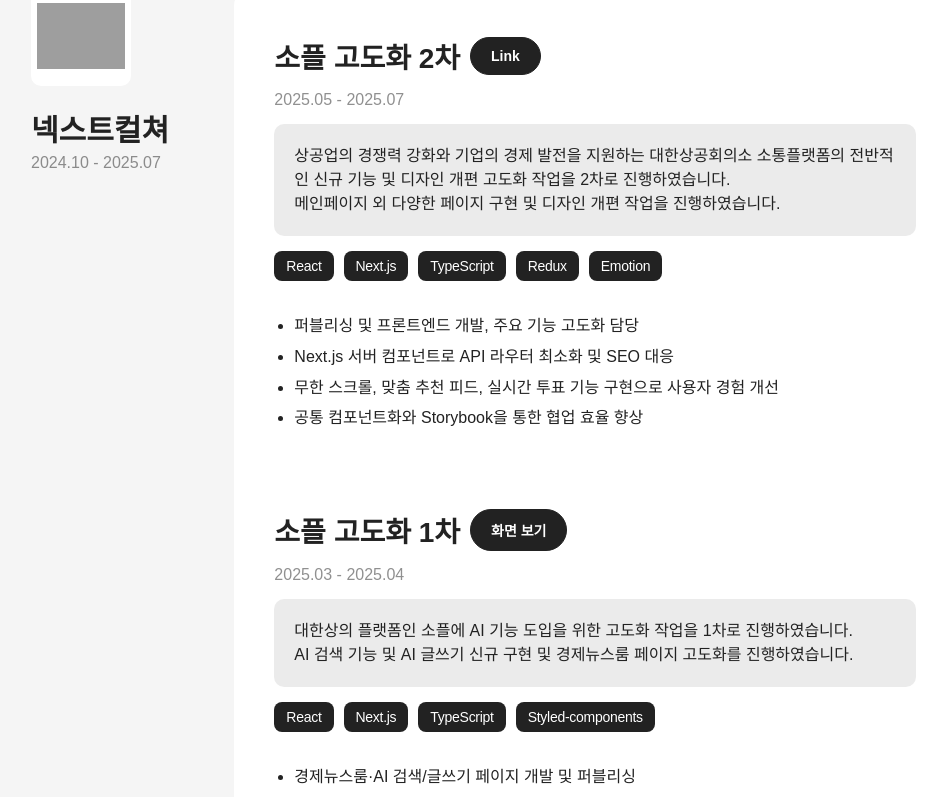
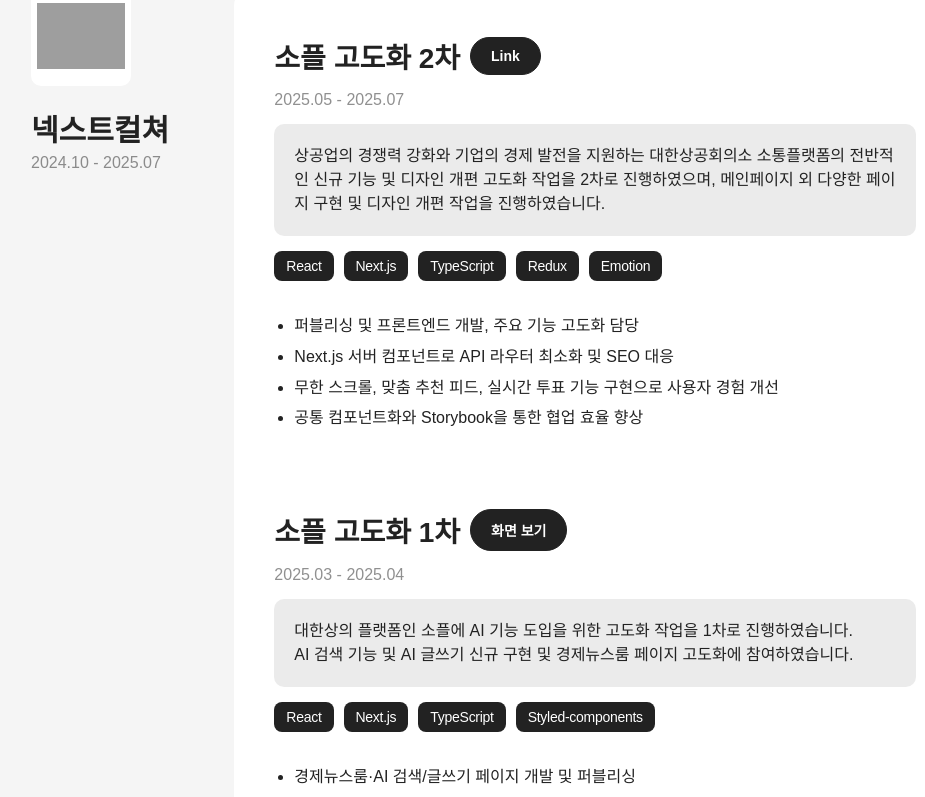
Before and after one commit to hyeminem-Jo/hyejin-portfolio, a Next.js app: page / in a window 1280 px wide. Shown: the part 3280-4077 px from the top of the page, without its empty margins (9-934 px from the left). Built offline with nearby package versions, Linux system fonts and the light colour scheme; grey boxes are pictures that could not be loaded.

Commit message:
fix: Works 내용 수정

```diff
--- a/src/app/_modules/side-projects/SideProjects.tsx
+++ b/src/app/_modules/side-projects/SideProjects.tsx
@@ -17,7 +17,7 @@ const sideProjectsList = [
     title: 'J-stagram',
     image: '/assets/images/side-project/side-project-05.png',
     introduction:
-      '회원가입, 로그인, 및 메시지 기능의 인스타그램 클론 프로젝트입니다. \n 카카오 소셜로그인 및 supabase 의 리얼타임 기능을 활용하여 \n실시간으로 채팅이 가능하도록 구현하였습니다.\n Jotai 를 사용하여 내 정보 상태관리를 구현하였습니다.',
+      '회원가입, 로그인, 및 메시지 기능의 인스타그램 클론 프로젝트입니다. \n 카카오 소셜로그인 및 supabase 의 리얼타임 기능을 활용하여 \n실시간으로 채팅이 가능하도록 구현하였습니다.\n Jotai 를 사용하여 내 정보 상태관리를 구현하였습니다. \n (일반 회원가입의 경우 이메일 인증 횟수가 제한되어있어 인증 이메일이 발송되지 않을 수 있습니다.)',
     skills: ['React', 'Next.js', 'TypeScript', 'React-query', 'Jotai', 'Supabase'],
     link: 'https://hyejin-toy-project.vercel.app/j-stagram',
     github: 'https://github.com/hyeminem-Jo/toy-project',
--- a/src/app/_modules/works/Works.tsx
+++ b/src/app/_modules/works/Works.tsx
@@ -24,7 +24,7 @@ const companyList = [
       {
         projectName: '소플 고도화 2차',
         projectDesc:
-          '상공업의 경쟁력 강화와 기업의 경제 발전을 지원하는 대한상공회의소 소통플랫폼의 전반적인 신규 기능 및 디자인 개편 고도화 작업을 2차로 진행하였습니다. \n 메인페이지 외 다양한 페이지 구현 및 디자인 개편 작업을 진행하였습니다.',
+          '상공업의 경쟁력 강화와 기업의 경제 발전을 지원하는 대한상공회의소 소통플랫폼의 전반적인 신규 기능 및 디자인 개편 고도화 작업을 2차로 진행하였으며, 메인페이지 외 다양한 페이지 구현 및 디자인 개편 작업을 진행하였습니다.',
         projectPeriod: '2025.05 - 2025.07',
         skillList: ['React', 'Next.js', 'TypeScript', 'Redux', 'Emotion'],
         projectWorkList: [
@@ -39,7 +39,7 @@ const companyList = [
       {
         projectName: '소플 고도화 1차',
         projectDesc:
-          '대한상의 플랫폼인 소플에 AI 기능 도입을 위한 고도화 작업을 1차로 진행하였습니다. \n AI 검색 기능 및 AI 글쓰기 신규 구현 및 경제뉴스룸 페이지 고도화를 진행하였습니다.',
+          '대한상의 플랫폼인 소플에 AI 기능 도입을 위한 고도화 작업을 1차로 진행하였습니다. \n AI 검색 기능 및 AI 글쓰기 신규 구현 및 경제뉴스룸 페이지 고도화에 참여하였습니다.',
         projectPeriod: '2025.03 - 2025.04',
         skillList: ['React', 'Next.js', 'TypeScript', 'Styled-components'],
         projectWorkList: [
@@ -217,7 +217,7 @@ const companyList = [
       {
         projectName: '삼성 지속가능성경영 사이트 운영',
         projectDesc:
-          '환경, 사회, 거버넌스 분야에 걸쳐 삼성전자의 전략과 주요 성과를 담은 보고서 형식의 웹사이트',
+          '환경, 사회, 거버넌스 분야에 걸쳐 삼성전자의 전략과 주요 성과를 담은 보고서 형식의 웹사이트입니다. 새롭게 바뀌는 내용에 대응하여 운영을 진행하였습니다.',
         projectPeriod: '2023.04 - 2023.12',
         skillList: ['javascript', 'jQuery', 'scss'],
         projectWorkList: [
@@ -236,7 +236,7 @@ const companyList = [
       {
         projectName: '자사(이모션글로벌) 홈페이지 고도화',
         projectDesc:
-          '자회사인 이모션 글로벌 홈페이지이며, 본사에 대한 정보, 포트폴리오, 의뢰 서비스, 입사지원 서비스 등을 제공하는 웹사이트 입니다. 고도화 및 운영 업무를 진행하였습니다.',
+          '자회사인 이모션 글로벌 홈페이지이며, 본사에 대한 정보, 포트폴리오, 의뢰 서비스, 입사지원 서비스 등을 제공하는 웹사이트이며, 고도화 및 운영 업무를 진행하였습니다.',
         projectPeriod: '2022.11 - 2023.02',
         skillList: ['Vue.js', 'Nuxt.js', 'SWR', 'Emotion', 'scss'],
         projectWorkList: [
@@ -248,7 +248,7 @@ const companyList = [
       {
         projectName: '대상 사이트(종가, 오푸드) 운영',
         projectDesc:
-          '종가(JONGGA)와 오푸드(O’Food)는 대상의 글로벌 브랜드로, 제품의 통합 커뮤니케이션 플랫폼입니다. 고도화 및 운영 업무를 진행하였습니다.',
+          '종가(JONGGA)와 오푸드(O’Food)는 대상의 글로벌 브랜드로, 제품의 통합 커뮤니케이션 플랫폼입니다. 추가되거나 수정된 건을 바탕으로 운영 업무를 진행하였습니다.',
         projectPeriod: '2022.08 - 2022.12',
         skillList: ['Vue.js', 'Nuxt.js', 'SWR', 'Emotion', 'scss'],
         projectWorkList: [
```
